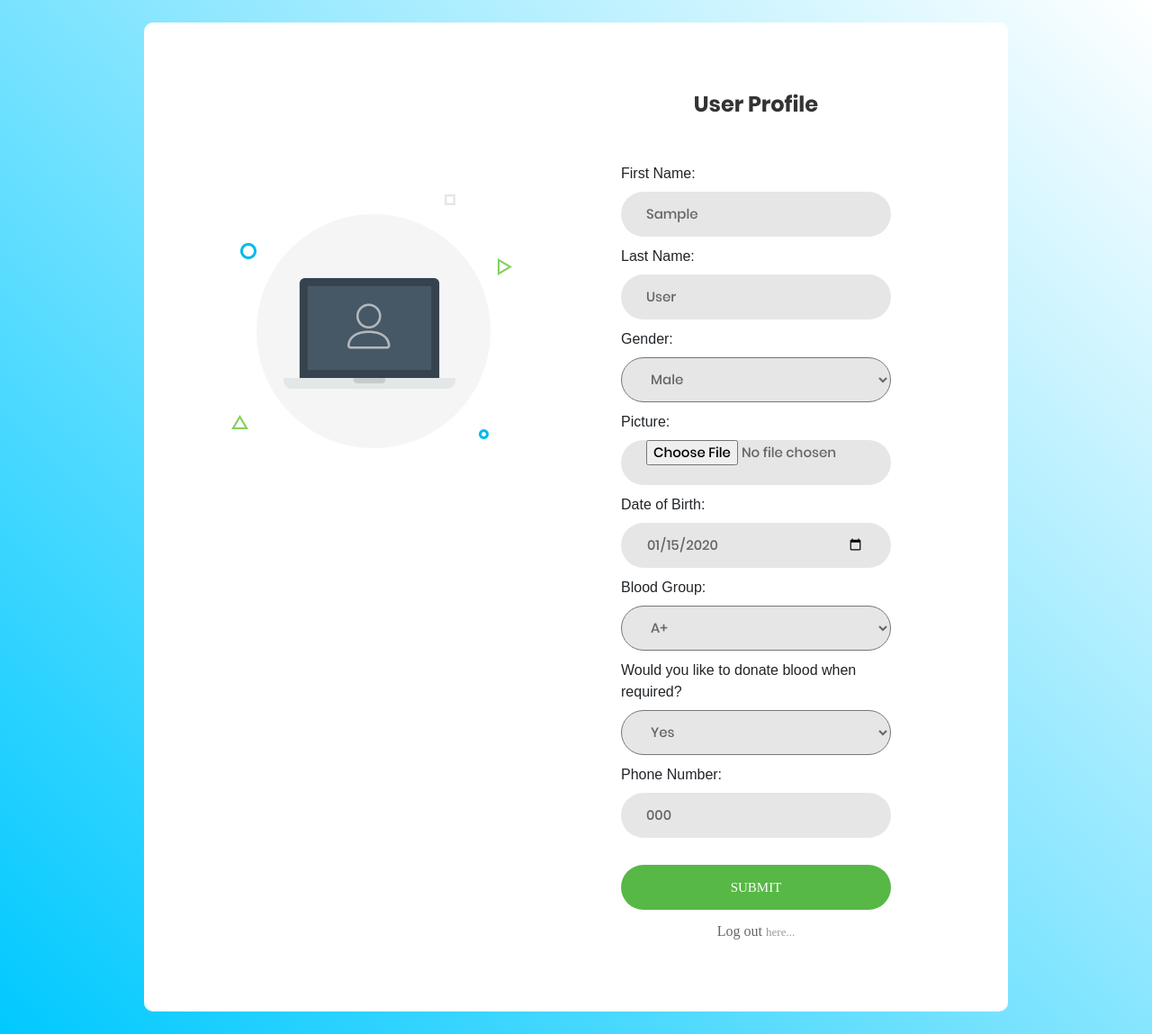
After one commit to JekyllAndHyde8999/Morbus_Praedictum, a Django app: page /patient/edit-profile/ in a window 1280 px wide. The commit adds this page. Shown: the whole page at 90% size. Run offline with Django 3.2, Linux system fonts and the light colour scheme; a user stored in the database is signed in; tables that the repository leaves empty hold one stand-in row (values such as "Sample post"); some libraries are stand-ins or nearby versions; some web fonts are replaced.

Commit message:
Edit Profile complete.

```diff
--- a/Patient/forms.py
+++ b/Patient/forms.py
@@ -86,3 +86,54 @@ class AddressInfoForm(forms.ModelForm):
         elif self.instance.pk:
             self.fields['area'].queryset = self.instance.city.area_set.order_by(
                 'name')
+
+
+class CustomUserEditForm(forms.ModelForm):
+    Patient_Picture = forms.ImageField(label=('Picture'), required=False, error_messages = {'invalid':("Image files only.")},
+    widget=forms.FileInput)
+
+    class Meta:
+        widgets = {
+            'Patient_DOB': DateInput()
+        }
+        model = Profile
+        fields = ('Patient_First_Name', 'Patient_Last_Name', 'Patient_Gender', 'Patient_Picture', 'Patient_DOB', 'Patient_Blood_Group', 'Patient_Blood_Donation', 'Patient_Phone_Number')
+        labels = {'Patient_First_Name':"First Name",
+        'Patient_Last_Name':"Last Name",
+        'Patient_Gender':"Gender",
+        'Patient_DOB':'Date of Birth',
+        'Patient_Blood_Group':'Blood Group',
+        'Patient_Blood_Donation':'Would you like to donate blood when required?',
+        'Patient_Phone_Number':'Phone Number',
+        'Patient_Picture':'Picture'}
+
+    def clean_avatar(self):
+        avatar = self.cleaned_data['Patient_Picture']
+
+        try:
+            w, h = get_image_dimensions(avatar)
+
+            #validate dimensions
+            max_width = max_height = 100
+            if w > max_width or h > max_height:
+                raise forms.ValidationError(
+                    u'Please use an image that is '
+                     '%s x %s pixels or smaller.' % (max_width, max_height))
+
+            #validate content type
+            main, sub = avatar.content_type.split('/')
+            if not (main == 'image' and sub in ['jpeg', 'pjpeg', 'gif', 'png']):
+                raise forms.ValidationError(u'Please use a JPEG, '
+                    'GIF or PNG image.')
+
+            #validate file size
+            if len(avatar) > (20 * 1024):
+                raise forms.ValidationError(
+                    u'Avatar file size may not exceed 20k.')
+
+        except AttributeError:
+            """
+            Handles case when we are updating the user profile
+            and do not supply a new avatar
+            """
+            pass
--- a/Patient/models.py
+++ b/Patient/models.py
@@ -41,7 +41,7 @@ class Profile(models.Model):
     Patient_Gender = models.IntegerField(choices=GENDER_CHOICES, validators=[MinValueValidator(1),MaxValueValidator(4)])
     Patient_DOB = models.DateField(max_length=8)
     Patient_Blood_Group = models.IntegerField(choices=BLOOD_GROUP_CHOICES, validators=[MinValueValidator(1),MaxValueValidator(8)])
-    Patient_Blood_Donation = models.IntegerField(choices=BLOOD_DONATION, validators=[MinValueValidator(1),MaxValueValidator(2)])
+    Patient_Blood_Donation = models.IntegerField(choices=BLOOD_DONATION, validators=[MinValueValidator(0),MaxValueValidator(1)])
     Patient_Email = models.EmailField()
 
     def __str__(self):
--- a/Patient/urls.py
+++ b/Patient/urls.py
@@ -11,6 +11,7 @@ urlpatterns = [
     path('profile/', views.profile_page, name='P_profile'),
     path('ajax/load-areas/', views.load_areas, name='P_ajax_load_areas'),
     path('symptoms/', views.symptoms, name='P_symptoms'),
+    path('edit-profile/', views.edit_profile, name='P_edit_profile'),
     path('logout/', views.user_logout, name='logout'),
 
 ]
--- a/Patient/views.py
+++ b/Patient/views.py
@@ -11,7 +11,7 @@ from django.utils.encoding import force_bytes, force_text
 from django.utils.http import urlsafe_base64_encode, urlsafe_base64_decode
 
 
-from .forms import SignUpForm, AddressInfoForm, UserProfileInfoForm
+from .forms import SignUpForm, AddressInfoForm, UserProfileInfoForm, CustomUserEditForm
 from .tokens import account_activation_token
 from .models import Address, Profile, Area
 
@@ -124,8 +124,18 @@ def load_areas(request):
     areas = Area.objects.filter(city_id=city_id).order_by('name')
     return render(request, 'Patient/area_dropdown_list_options.html', {'areas': areas})
 
+@login_required(login_url='P_login')
 def symptoms(request):
     return render(request, 'Patient/symptoms.html')
+
+@login_required(login_url='P_login')
+def edit_profile(request):
+    instance = Profile.objects.get(user=request.user)
+    form = CustomUserEditForm(request.POST or None, request.FILES or None,instance=instance)
+    if form.is_valid():
+        form.save()
+        return redirect('P_index')
+    return render(request, 'Patient/edit_profile.html', {'Profile_form': form})
 
 @login_required
 def user_logout(request):
--- /dev/null
+++ b/templates/Patient/edit_profile.html
@@ -0,0 +1,77 @@
+<!DOCTYPE html>
+<html lang="en">
+{% load staticfiles %}
+<head>
+    <meta charset="UTF-8">
+    <title>Profile</title>
+    <meta name="viewport" content="width=device-width, initial-scale=1">
+    <link rel="stylesheet" type="text/css" href="{% static  "css/bootstrap.min.css" %}">
+    <link rel="stylesheet" type="text/css" href="{% static  "css/font-awesome.min.css" %}">
+    <link rel="stylesheet" type="text/css" href="{% static  "css/main1.css" %}">
+    <link rel="stylesheet" type="text/css" href="{% static  "css/util.css" %}">
+    <link rel="shortcut icon" type="image/png" href="{% static 'food-logos.jpg' %}">
+    <link rel="stylesheet" type="text/css" href="http://jquery-ui.googlecode.com/svn/tags/latest/themes/base/jquery-ui.css" media="all" />
+</head>
+<body>
+<div class="limiter">
+    <div class="container-login100">
+        <div class="wrap-login100">
+            <div class="login100-pic js-tilt" data-tilt>
+                <img src="{% static "img-01.png" %}" alt="IMG">
+            </div>
+            <form class="login100-form validate-form" method="POST" id="EditProfileForm" action="{% url "P_edit_profile" %}"  enctype="multipart/form-data">
+                {% csrf_token %}
+                <span class="login100-form-title">
+                    User Profile
+                </span>
+                {% for field in Profile_form %}
+                    {{ field.label_tag }}<br>
+                    <div class="wrap-input100 validate-input input100">
+                        {{ field }}
+                        <span class="focus-input100"></span>
+                    </div>
+                {% endfor %}
+                {% if Profile_form.errors %}
+                    <p style="font-size: 12px;color: red">{{ Profile_form.errors.Patient_Phone_Number }}
+                        Please make sure to add +91 at the start.</p>
+                {% endif %}
+                <div class="container-login100-form-btn">
+                    <button class="login100-form-btn" type="submit" value="signup">
+                        Submit
+                    </button>
+                </div>
+                <div class="text-center p-t-12">
+                    {% if user.is_authenticated %}
+                        <a class="txt2" href="{% url 'logout' %}">
+                            Log out
+                        </a>
+                    {% else %}
+                    {% endif %}
+                    <span class="txt1">
+                        here...
+                    </span>
+                </div>
+            </form>
+        </div>
+    </div>
+</div>
+</body>
+{% comment %}
+<script src="https://code.jquery.com/jquery-3.3.1.min.js"></script>
+<script>
+    $("#id_city").change(function () {
+        var url = $("#AddressForm").data("areas-url");  // get the url of the `load_cities` view
+        var cityId = $(this).val();  // get the selected country ID from the HTML input
+        $.ajax({                       // initialize an AJAX request
+            url: url,                    // set the url of the request (= localhost:8000/hr/ajax/load-cities/)
+            data: {
+                'city': cityId       // add the country id to the GET parameters
+            },
+            success: function (data) {   // `data` is the return of the `load_cities` view function
+                $("#id_area").html(data);  // replace the contents of the city input with the data that came from the server
+            }
+        });
+    });
+  </script> {% endcomment %}
+
+</html>
--- a/templates/Patient/index.html
+++ b/templates/Patient/index.html
@@ -3,7 +3,8 @@
 <head>
 
 Patient Index Page
-<a href={% url 'P_symptoms' %}> Condition Checkup </a>
+<a href={% url 'P_symptoms' %}> Condition Checkup </a><br>
+<a href={% url 'P_edit_profile' %}> Edit Profile </a>
 </head>
 <body>
 Profile is shown here.
@@ -23,5 +24,7 @@ Profile is shown here.
 {{ profile.Patient_Phone_Number }}<br>
 <img src="{{ profile.Patient_Picture.url }}" height="100" width="100"><br>
 {{ profile.Patient_Picture.url }}
+<br><br>
+<a href={% url 'logout' %}>Logout</a>
 </body>
 </html>
```
Also changed, not shown: Patient/migrations/0003_auto_20191102_1626.py (added), media/media/419846.jpg (added), media/media/420262.jpg (added), media/media/AyushBajirao_Coursera_Network_Protocols_and_Architecture_KpP2hWn.jpg (added), media/media/timeline.jpg (added).
